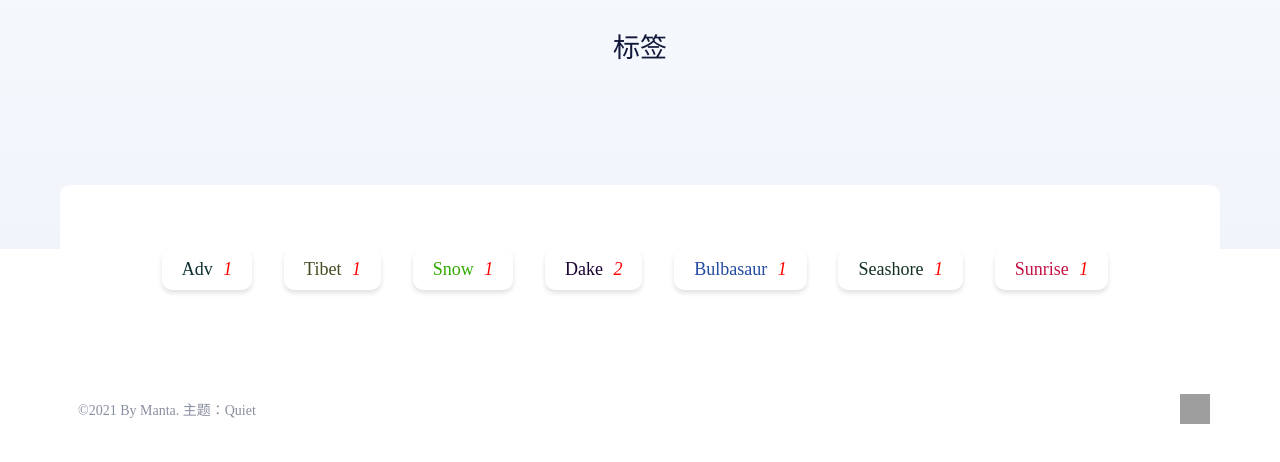
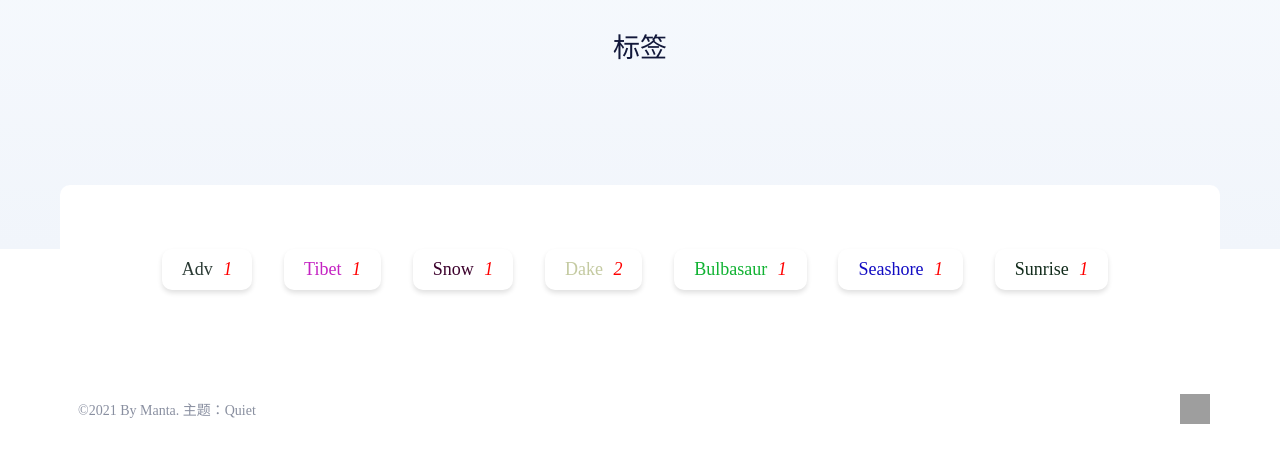
Before and after one commit to Soecka/Soecka.github.io, a plain HTML site: page tags/index.html in a window 1280 px wide. Shown: the part 258-720 px from the top of the page. Drawn offline with Linux system fonts and the light colour scheme; grey boxes are pictures that could not be loaded.

Commit message:
Site updated: 2021-12-08 19:30:06

```diff
--- a/tags/index.html
+++ b/tags/index.html
@@ -238,49 +238,49 @@
 
 
             <a href="Adv" class="Adv" value="Adv">
-                <span style='color: #0c3032'>Adv <i>1</i> </span>
+                <span style='color: #2a3a34'>Adv <i>1</i> </span>
             </a>
 
 
 
 
             <a href="Tibet" class="Tibet" value="Tibet">
-                <span style='color: #444b20'>Tibet <i>1</i> </span>
+                <span style='color: #c422c2'>Tibet <i>1</i> </span>
             </a>
 
 
 
 
             <a href="Snow" class="Snow" value="Snow">
-                <span style='color: #34ab00'>Snow <i>1</i> </span>
+                <span style='color: #3c012c'>Snow <i>1</i> </span>
             </a>
 
 
 
 
             <a href="Dake" class="Dake" value="Dake">
-                <span style='color: #1a0231'>Dake <i>2</i> </span>
+                <span style='color: #c4caa1'>Dake <i>2</i> </span>
             </a>
 
 
 
 
             <a href="Bulbasaur" class="Bulbasaur" value="Bulbasaur">
-                <span style='color: #224ba2'>Bulbasaur <i>1</i> </span>
+                <span style='color: #10b232'>Bulbasaur <i>1</i> </span>
             </a>
 
 
 
 
             <a href="Seashore" class="Seashore" value="Seashore">
-                <span style='color: #123121'>Seashore <i>1</i> </span>
+                <span style='color: #120cc3'>Seashore <i>1</i> </span>
             </a>
 
 
 
 
             <a href="Sunrise" class="Sunrise" value="Sunrise">
-                <span style='color: #c31243'>Sunrise <i>1</i> </span>
+                <span style='color: #112b1b'>Sunrise <i>1</i> </span>
             </a>
 
 
```
